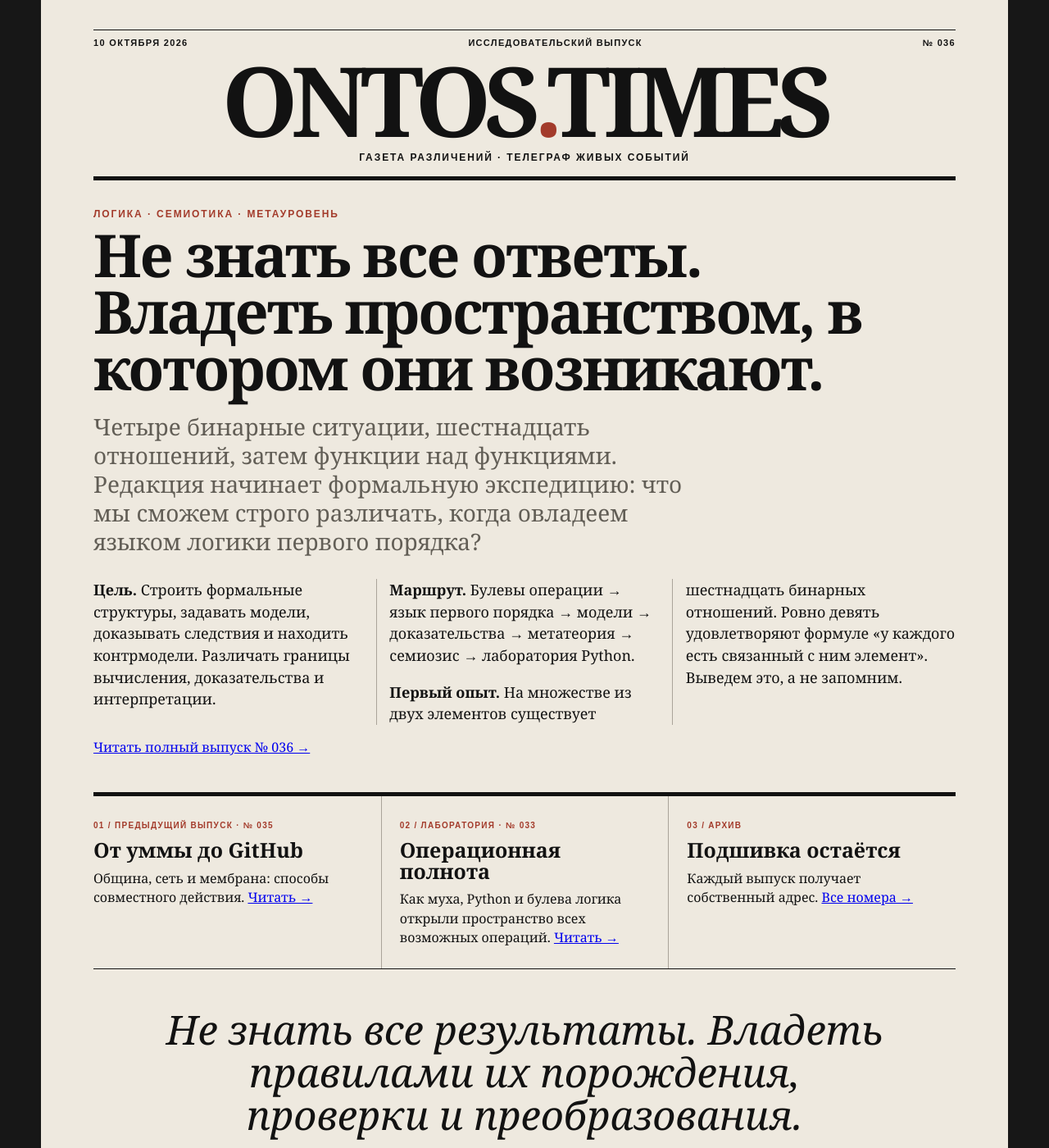
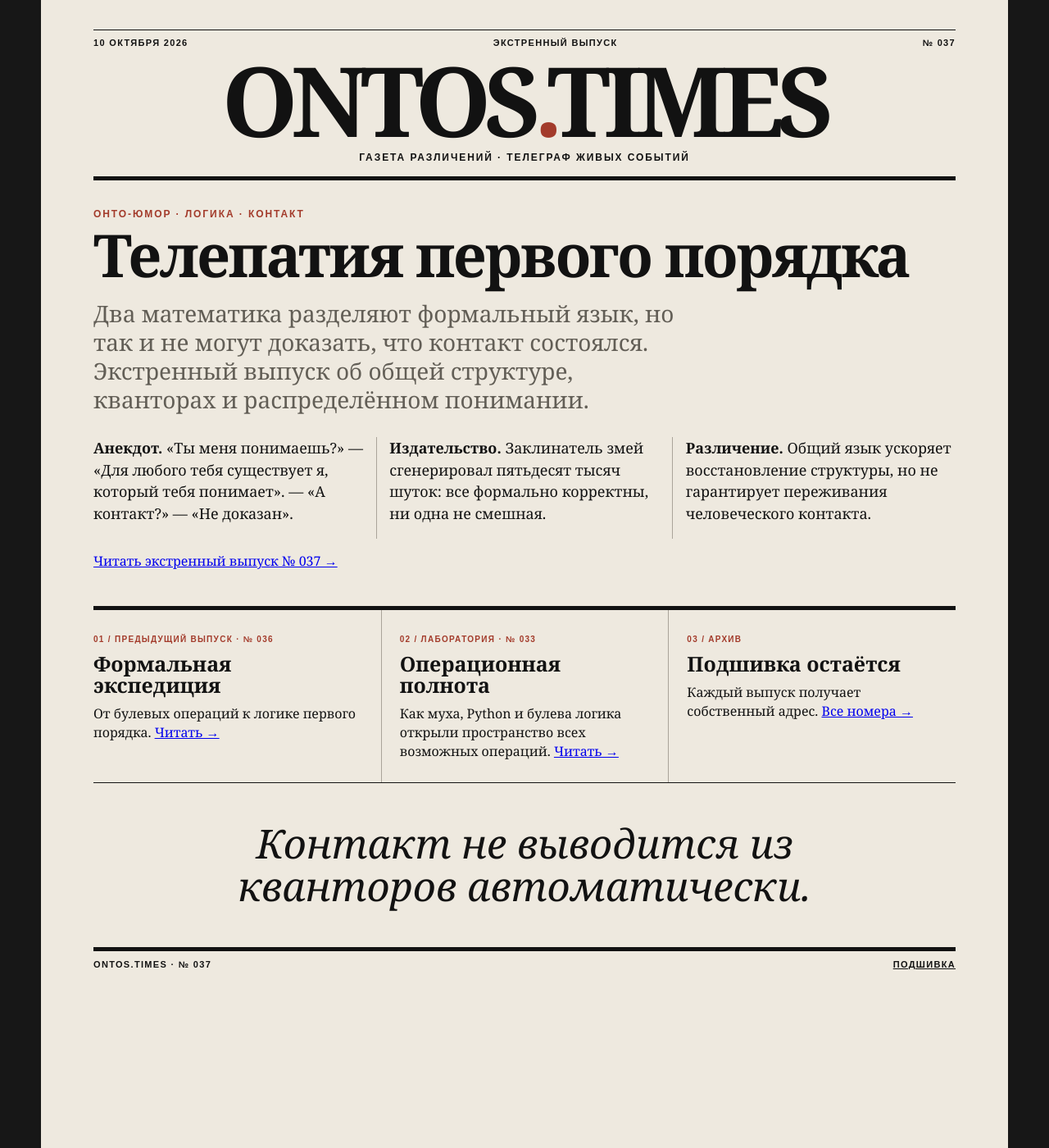
Before and after one commit to OntosLive/Ontos.Times, a Jekyll site: the page index.html, which Jekyll copies as it is, in a window 1280 px wide and 1400 px high. Shown: the whole window at 82% size. Built offline with Jekyll 4.4.1, drawn with Linux system fonts in a browser that asks for light colours.

Commit message:
times: feature issue 037 on front page

```diff
--- a/index.html
+++ b/index.html
@@ -3,37 +3,37 @@
 <head>
 <meta charset="utf-8">
 <meta name="viewport" content="width=device-width,initial-scale=1">
-<meta name="description" content="ONTOS.TIMES №036. Не знать все ответы. Владеть пространством, в котором они возникают.">
-<title>ONTOS.TIMES — Формальная экспедиция</title>
+<meta name="description" content="ONTOS.TIMES №037. Не знать все ответы. Владеть пространством, в котором они возникают.">
+<title>ONTOS.TIMES — Телепатия первого порядка</title>
 <link rel="stylesheet" href="styles.css">
 </head>
 <body>
 <header class="masthead">
 <div class="rule"></div>
-<div class="meta"><span>10 ОКТЯБРЯ 2026</span><span>ИССЛЕДОВАТЕЛЬСКИЙ ВЫПУСК</span><span>№ 036</span></div>
+<div class="meta"><span>10 ОКТЯБРЯ 2026</span><span>ЭКСТРЕННЫЙ ВЫПУСК</span><span>№ 037</span></div>
 <h1>ONTOS<span>.</span>TIMES</h1>
 <p class="tagline">Газета различений · Телеграф живых событий</p>
 <div class="rule heavy"></div>
 </header>
 <main>
 <article class="lead">
-<p class="kicker">ЛОГИКА · СЕМИОТИКА · МЕТАУРОВЕНЬ</p>
-<h2>Не знать все ответы. Владеть пространством, в котором они возникают.</h2>
-<p class="deck">Четыре бинарные ситуации, шестнадцать отношений, затем функции над функциями. Редакция начинает формальную экспедицию: что мы сможем строго различать, когда овладеем языком логики первого порядка?</p>
+<p class="kicker">ОНТО-ЮМОР · ЛОГИКА · КОНТАКТ</p>
+<h2>Телепатия первого порядка</h2>
+<p class="deck">Два математика разделяют формальный язык, но так и не могут доказать, что контакт состоялся. Экстренный выпуск об общей структуре, кванторах и распределённом понимании.</p>
 <div class="columns">
-<p><strong>Цель.</strong> Строить формальные структуры, задавать модели, доказывать следствия и находить контрмодели. Различать границы вычисления, доказательства и интерпретации.</p>
-<p><strong>Маршрут.</strong> Булевы операции → язык первого порядка → модели → доказательства → метатеория → семиозис → лаборатория Python.</p>
-<p><strong>Первый опыт.</strong> На множестве из двух элементов существует шестнадцать бинарных отношений. Ровно девять удовлетворяют формуле «у каждого есть связанный с ним элемент». Выведем это, а не запомним.</p>
+<p><strong>Анекдот.</strong> «Ты меня понимаешь?» — «Для любого тебя существует я, который тебя понимает». — «А контакт?» — «Не доказан».</p>
+<p><strong>Издательство.</strong> Заклинатель змей сгенерировал пятьдесят тысяч шуток: все формально корректны, ни одна не смешная.</p>
+<p><strong>Различение.</strong> Общий язык ускоряет восстановление структуры, но не гарантирует переживания человеческого контакта.</p>
 </div>
-<p><a href="archive/036/">Читать полный выпуск № 036 →</a></p>
+<p><a href="archive/037/">Читать экстренный выпуск № 037 →</a></p>
 </article>
 <section class="dispatches">
-<article><span>01 / ПРЕДЫДУЩИЙ ВЫПУСК · № 035</span><h3>От уммы до GitHub</h3><p>Община, сеть и мембрана: способы совместного действия. <a href="archive/035/">Читать →</a></p></article>
+<article><span>01 / ПРЕДЫДУЩИЙ ВЫПУСК · № 036</span><h3>Формальная экспедиция</h3><p>От булевых операций к логике первого порядка. <a href="archive/036/">Читать →</a></p></article>
 <article><span>02 / ЛАБОРАТОРИЯ · № 033</span><h3>Операционная полнота</h3><p>Как муха, Python и булева логика открыли пространство всех возможных операций. <a href="archive/033/">Читать →</a></p></article>
 <article><span>03 / АРХИВ</span><h3>Подшивка остаётся</h3><p>Каждый выпуск получает собственный адрес. <a href="archive/">Все номера →</a></p></article>
 </section>
-<blockquote>Не знать все результаты. Владеть правилами их порождения, проверки и преобразования.</blockquote>
+<blockquote>Контакт не выводится из кванторов автоматически.</blockquote>
 </main>
-<footer><span>ONTOS.TIMES · № 036</span><span><a href="archive/" style="color:inherit">Подшивка</a></span></footer>
+<footer><span>ONTOS.TIMES · № 037</span><span><a href="archive/" style="color:inherit">Подшивка</a></span></footer>
 </body>
 </html>
```
